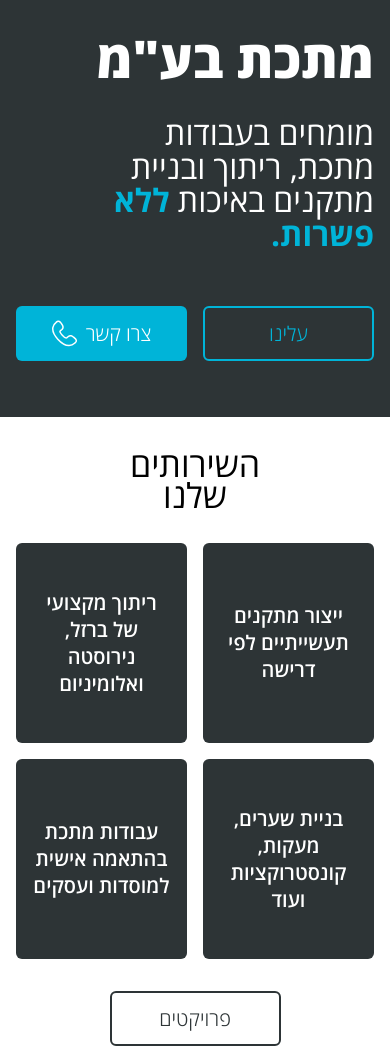
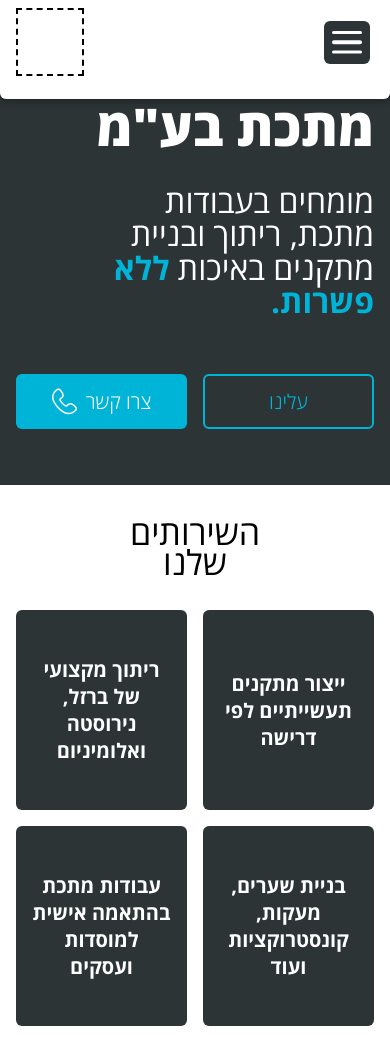
Before and after one commit to MilmanRon/milmanron.github.io, a plain HTML site: page index.html in a window 390 px wide. Shown: the top 1049 px of the page. Drawn offline with Linux system fonts and the light colour scheme.

Commit message:
add header and dropdown menu for mobile

```diff
--- a/index.html
+++ b/index.html
@@ -4,10 +4,31 @@
     <meta charset="UTF-8" />
     <meta name="viewport" content="width=device-width, initial-scale=1.0" />
     <title>Document</title>
-    <link rel="preload" href="./styles/fonts/OpenSans-VariableFont_wdth,wght.woff2" as="font" type="font/woff2" crossorigin>
+    <link
+      rel="preload"
+      href="./styles/fonts/OpenSans-VariableFont_wdth,wght.woff2"
+      as="font"
+      type="font/woff2"
+      crossorigin
+    />
     <link rel="stylesheet" href="styles/main.css" />
   </head>
   <body>
+    <header>
+      <nav>
+        <button class="burger" aria-label="Toggle menu" aria-expanded="false">
+          <span></span>
+          <span></span>
+          <span></span>
+        </button>
+      </nav>
+      <div class="logo"></div>
+    </header>
+    <ul class="menu shadow">
+      <li><a href="#">דף בית</a></li>
+      <li><a href="#">פרויקטים</a></li>
+      <li><a href="#">עלינו</a></li>
+    </ul>
     <!-- Hero -->
     <section class="bg-dark">
       <div class="spacing-32 py-2">
@@ -72,15 +93,15 @@
     <!-- Contact -->
     <section class="bg-dark flex-center">
       <div class="container text-center spacing-32 py-2">
-        <h2 class="section-heading">ניתן להתקשר אלינו</h2>
-        <span class="phone-number">050-990-0103</span>
+        <h2 class="section-heading" id="call-us">ניתן להתקשר אלינו</h2>
+        <a href="tel:+97250-990-0103" class="phone-number">050-990-0103</a>
         <span style="font-size: 36px; font-weight: 700">או</span>
         <h2 class="section-heading">השאירו פרטים ונחזור אליכם בהקדם !</h2>
       </div>
       <form class="container">
         <div class="spacing-32">
           <input type="text" name="name" placeholder="שם" />
-          <input type="tel" name="phone" placeholder="טלפון" dir="rtl"/>
+          <input type="tel" name="phone" placeholder="טלפון" dir="rtl" />
           <input type="email" name="email" placeholder="מייל" />
         </div>
         <div class="grid-4">
@@ -90,5 +111,6 @@
         </div>
       </form>
     </section>
+    <script src="./script.js"></script>
   </body>
 </html>
--- /dev/null
+++ b/script.js
@@ -0,0 +1,10 @@
+const burger = document.querySelector(".burger");
+const menu = document.querySelector(".menu");
+
+burger.addEventListener("click", () => {
+  const isActive = burger.classList.contains("active");
+  burger.classList.toggle("active");
+  menu.classList.toggle("open");
+  menu.classList.toggle("spacing-16");
+  burger.setAttribute("aria-expanded", !isActive);
+});
--- a/styles/base.css
+++ b/styles/base.css
@@ -10,6 +10,8 @@ html,
 body {
   height: 100vh;
   -webkit-text-size-adjust: 100%;
+  padding-top: 4vh;
+  background-color: var( --color-bg-light);
 }
 
 body {
--- a/styles/design-system/components.css
+++ b/styles/design-system/components.css
@@ -1,4 +1,4 @@
-.card{
+.card {
   display: flex;
   background-color: var(--color-bg-dark);
   color: var(--color-text-light);
@@ -9,7 +9,7 @@
   padding: 0 16px;
 }
 
-input{
+input {
   border: none;
   border-radius: var(--border);
   font-size: 24px;
@@ -22,3 +22,127 @@ input:focus {
   outline: 3px solid var(--color-accent);
   /* outline-offset: 2px; */
 }
+
+header {
+  width: 100%;
+  height: 10vh;
+  background: var(--color-bg-light);
+  position: fixed;
+  top: 0;
+  left: 0;
+  display: flex;
+  padding-inline-end: 16px;
+  padding-inline-start: 20px;
+  padding-block: 8px;
+  justify-content: space-between;
+  align-items: center;
+  /* backdrop-filter: blur(10px);
+  background: rgba(255, 255, 255, 0.3);
+  border-bottom-left-radius: 6px;
+  border-bottom-right-radius: 6px;*/
+  z-index: 10;
+  /* transition: 0.5s ease-in-out; */
+}
+
+.logo {
+  border: 2px dashed rgb(0, 0, 0);
+  height: 100%;
+  aspect-ratio: 1/1;
+}
+
+.burger {
+  --burger-width: 30px;
+  --burger-height: 23px;
+
+  position: relative;
+  height: var(--burger-height);
+  width: var(--burger-width);
+  background: transparent;
+  cursor: pointer;
+  display: block;
+  border: none;
+  padding: 0;
+}
+
+.burger span {
+  display: block;
+  position: absolute;
+  height: calc(var(--burger-height) * 0.15);
+  width: 100%;
+  background: var(--color-text-light);
+  border-radius: 9px;
+  opacity: 1;
+  left: 0;
+  transform: rotate(0deg);
+  transition: 0.25s ease-in-out;
+}
+
+.burger span:nth-of-type(1) {
+  top: 0px;
+  transform-origin: left center;
+}
+
+.burger span:nth-of-type(2) {
+  top: 50%;
+  transform: translateY(-50%);
+  transform-origin: left center;
+}
+
+.burger span:nth-of-type(3) {
+  top: 100%;
+  transform-origin: left center;
+  transform: translateY(-100%);
+}
+
+.burger.active span:nth-of-type(1) {
+  transform: rotate(45deg);
+  top: 0px;
+  left: calc(var(--burger-width) * 0.125);
+}
+
+.burger.active span:nth-of-type(2) {
+  width: 0%;
+  opacity: 0;
+}
+
+.burger.active span:nth-of-type(3) {
+  transform: rotate(-45deg);
+  top: calc(var(--burger-height) * 0.92);
+  left: calc(var(--burger-width) * 0.125);
+}
+nav {
+  background-color: var(--color-bg-dark);
+  padding: 10px 8px;
+  border-radius: 6px;
+}
+
+.menu {
+  position: fixed;
+  /* top: 9.9vh; */
+  top: -7vh;
+  left: 0;
+  width: 100%;
+  background: var(--color-bg-light);
+  border-bottom-left-radius: 6px;
+  border-bottom-right-radius: 6px;
+  padding-inline: 32px;
+  padding-block: 16px;
+  list-style: none;
+  font-size: 24px;
+  transition: 0.3s ease-in;
+  z-index: 1;
+}
+
+.menu.open {
+  top: 9.9vh;
+}
+
+.menu a {
+  text-decoration: none;
+  color: var(--color-text-dark);
+}
+
+.menu li {
+  padding-block-end: 8px;
+  border-bottom: 1px solid var(--color-text-dark);
+}
--- a/styles/design-system/typography.css
+++ b/styles/design-system/typography.css
@@ -32,8 +32,10 @@ body {
 }
 
 a[href^="tel"] {
-  color: white !important;
+  color: var(--color-text-light) !important;
   text-decoration: none !important;
+  -webkit-tap-highlight-color: transparent !important;
+  -webkit-text-decoration: none !important;
 }
 
 .btn-text {
@@ -43,7 +45,7 @@ a[href^="tel"] {
 
 .card-text {
   font-size: var(--text-card);
-  font-weight: 600;
+  font-weight: 700;
 }
 
 .text-bold {
--- a/styles/utilities.css
+++ b/styles/utilities.css
@@ -41,6 +41,10 @@
   padding-block: 32px;
 }
 
+.shadow {
+  box-shadow: 0px 1px 10px rgba(0, 0, 0, 0.432);
+}
+
 .bg-dark {
   background-color: var(--color-bg-dark);
   color: var(--color-text-light);
@@ -75,3 +79,9 @@
   flex-direction: column;
   gap: 32px;
 }
+
+.spacing-16 {
+  display: flex;
+  flex-direction: column;
+  gap: 16px;
+}
```
Lines whose indentation alone changed are shown as unchanged.
